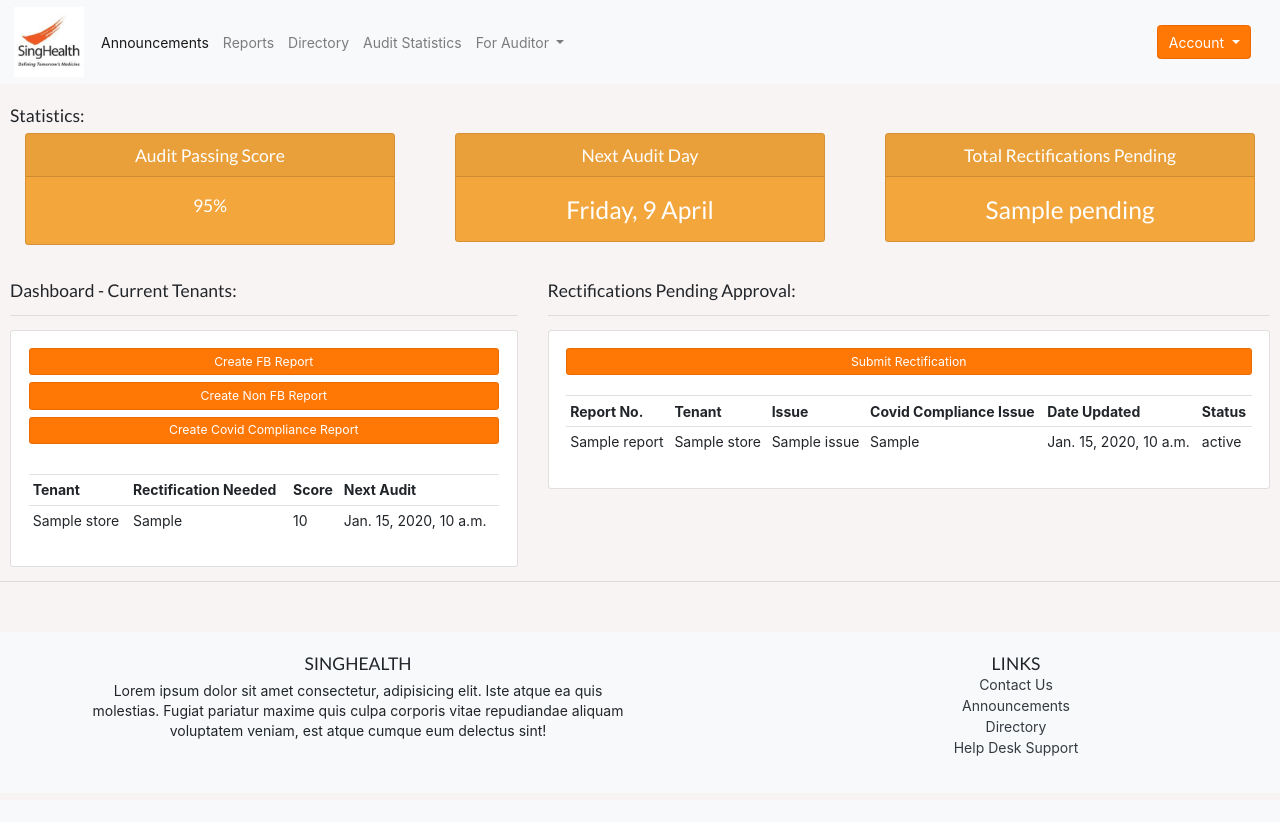
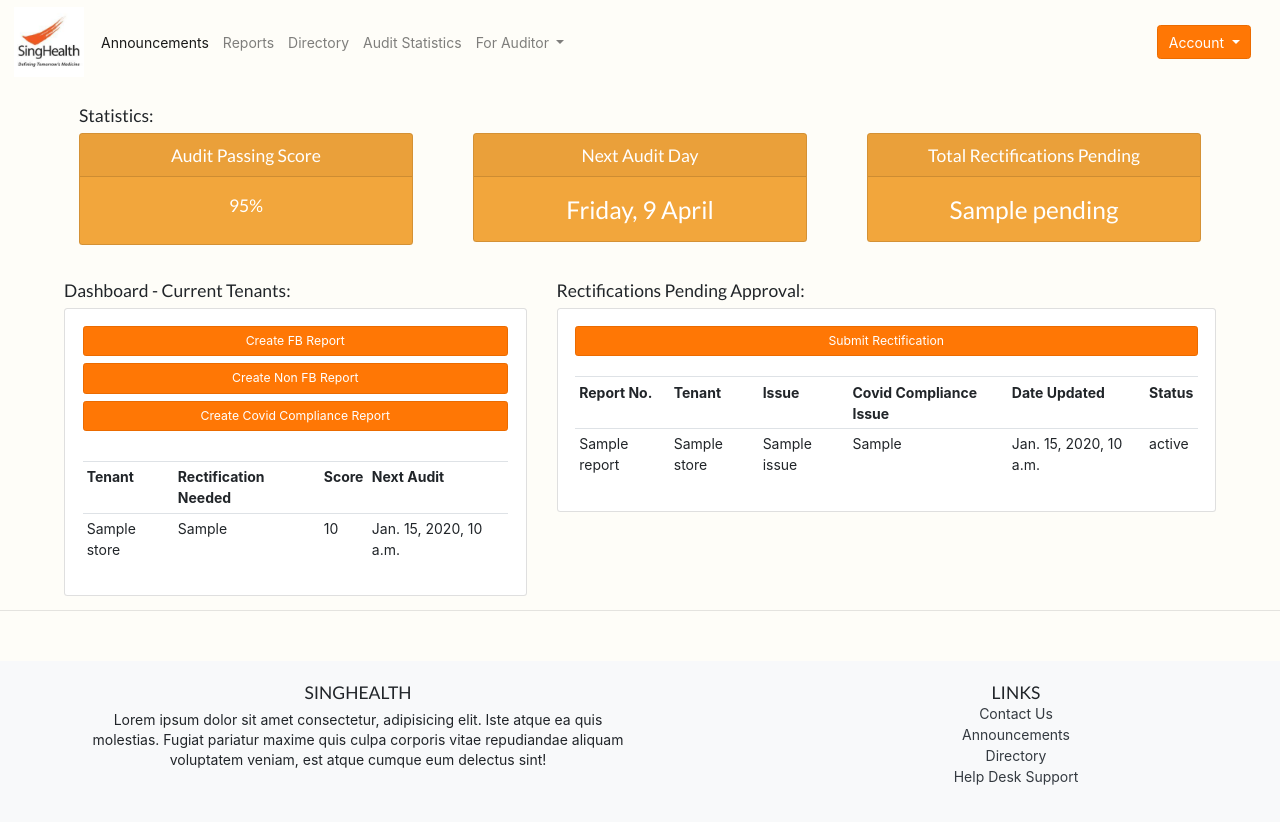
Before and after one commit to SS0706/SingHealthWebApp, a Django app: template accounts/templates/accounts/dashboard.html in a window 1280 px wide. Before the commit the page ends 756 px from the top, so only its background shows below. Run offline with Django 3.2, Linux system fonts and the light colour scheme; the template is opened without the code that fills it: most values are stand-ins (such as "Sample title", 1, 10 or a date in 2020); some libraries are stand-ins or nearby versions.

Commit message:
changed up html

```diff
--- a/accounts/templates/accounts/dashboard.html
+++ b/accounts/templates/accounts/dashboard.html
@@ -9,7 +9,6 @@
 <div class="row">
  <div class="col-md-5">
   <h5>Dashboard - Current Tenants:</h5>
-  <hr>
   <div class="card card-body">
     <a class="btn btn-primary  btn-sm btn-block" href="{% url 'createFBReport_form' %}">Create FB Report</a>
    <a class="btn btn-primary  btn-sm btn-block" href="{% url 'createNonFBReport_form' %}">Create Non FB Report</a>
@@ -37,7 +36,6 @@
 
  <div class="col-md-7">
   <h5>Rectifications Pending Approval:</h5>
-  <hr>
   <div class="card card-body">
    <a class="btn btn-primary  btn-sm btn-block" href="{% url 'rectify_form' %}">Submit Rectification</a>
    <table class="table table-sm"  style="margin-top: 20px;">
--- a/accounts/templates/accounts/main.html
+++ b/accounts/templates/accounts/main.html
@@ -23,7 +23,7 @@
 <body>
     {% include 'accounts/navbar.html' %}
 
-    <div style="margin:0; padding: 0 10px;">
+    <div style="margin:0; padding: 0 5%;">
     {% block scripts %}
     {% endblock scripts %}
 
--- a/accounts/templates/accounts/navbar.html
+++ b/accounts/templates/accounts/navbar.html
@@ -1,5 +1,5 @@
 {% load static %}
-<nav class="navbar navbar-expand-lg navbar-light bg-light">
+<nav class="navbar navbar-expand-lg navbar-light bg-light bg">
   <a href="{% url 'home' %}">
     <img src="{% static 'images/singhealth-squarelogo.png' %}" width="70" style="margin-right: 10px;">
   </a>
--- a/accounts/templates/accounts/stats.html
+++ b/accounts/templates/accounts/stats.html
@@ -1,5 +1,5 @@
 <br>
-<h5>Statistics:</h5>
+<h5 style="padding-left: 15px;">Statistics:</h5>
 <div class="row">
  <div class="col">
   <div class="col-md">
--- a/static/CSS/main.css
+++ b/static/CSS/main.css
@@ -1,7 +1,8 @@
 #logo {
 }
-body {
-  background-color: #f8f4f4;
+body,
+.bg {
+  background-color: #fefdf8 !important;
 }
 #score {
   background-color: #f2a63c;
@@ -22,3 +23,12 @@ body {
   background-color: #f6c27e;
   border-color: #eb6b00;
 }
+
+button.btn-primary:focus {
+  background-color: #f6c27e;
+  border-color: #eb6b00;
+}
+a.btn-primary {
+  padding-top: 5px;
+  padding-bottom: 5px;
+}
```
